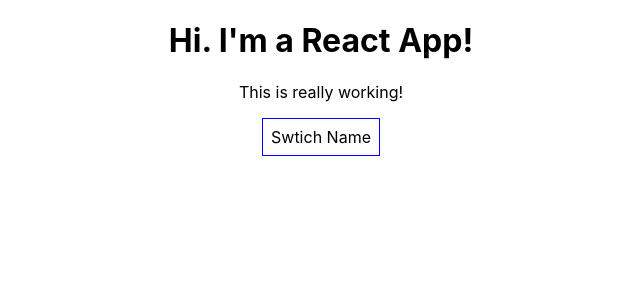
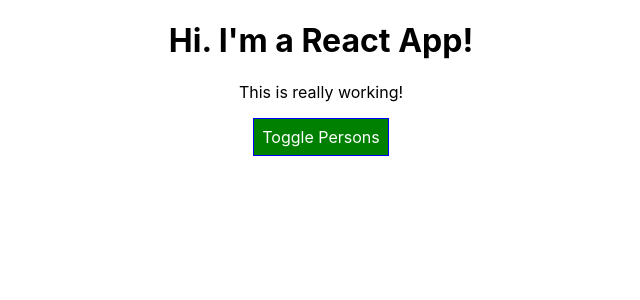
Before and after one commit to blksim/vanila-js-training, a React (Create React App) app in the folder react-training/react-complete-guide/: page / in a window 1280 px wide. Shown: the top 300 px of the page, without its empty margins (319-959 px from the left). Built offline with nearby package versions, Linux system fonts and the light colour scheme.

Commit message:
Styling React Component & Elements

```diff
--- a/react-training/react-complete-guide/package.json
+++ b/react-training/react-complete-guide/package.json
@@ -6,9 +6,11 @@
     "@testing-library/jest-dom": "^4.2.4",
     "@testing-library/react": "^9.5.0",
     "@testing-library/user-event": "^7.2.1",
+    "radium": "^0.26.0",
     "react": "^16.13.1",
     "react-dom": "^16.13.1",
-    "react-scripts": "3.4.1"
+    "react-scripts": "3.4.1",
+    "styled-components": "^5.1.1"
   },
   "scripts": {
     "start": "react-scripts start",
--- a/react-training/react-complete-guide/src/App.css
+++ b/react-training/react-complete-guide/src/App.css
@@ -1,3 +1,26 @@
 .App {
   text-align: center;
 }
+
+.red {
+  color: red;
+}
+
+.bold {
+  font-weight: bold;
+}
+
+/* 이 경우 모든 컴포넌트의 버튼에 스타일이 적용됨. */
+/* .button {
+  background-color: green;
+  color: white;
+  font: inherit;
+  border: 1px solid blue;
+  padding: 8px;
+  cursor: pointer;
+}
+
+.button:hover {
+  background-color: salmon;
+  color: black;
+} */
--- a/react-training/react-complete-guide/src/App.js
+++ b/react-training/react-complete-guide/src/App.js
@@ -1,9 +1,27 @@
 import React, { Component } from 'react';
 //import React, { useState } from 'react'; // useState is the hook that allows us to manage state in a functional component.
+import styled from 'styled-components';
 import './App.css';
-import './Person/Person.css'; // thanks to webpack, we can actually import css into js though it will not really merge the two files.
+//import Radium, { StyleRoot } from 'radium';
+//import './Person/Person.css'; // thanks to webpack, we can actually import css into js though it will not really merge the two files.
 import Person from './Person/Person';
 
+// dynamic expression is also syntax of template literal, not react
+// styled component will have a look at that function and pass the props as argument
+// then we can use the props here and returned text
+const StyledButton = styled.button`
+  background-color: ${props => props.alt ? 'red' : 'green'};
+  color: white;
+  font: inherit;
+  border: 1px solid blue;
+  padding: 8px;
+  cursor: pointer;
+
+  &:hover {
+    background-color: ${props => props.alt ? 'salmon' : 'lightgreen'};
+    color: black;
+  }
+`;
 // const App = props => {
 // /* we can pass initial state into the function.
 //   IMPORTANT : useState returns an array with exactly two elements always.
@@ -178,13 +196,18 @@ class App extends Component {
   2. NOT RECOMMENDED : use arrow function with inside of curly brace. it is convenient but can be inefficient because react can re-render certain things too often
   */
   render() {
-    const style = {// using inline styles are only applied to single element and no other element or even in the same component.
-      backgroundColor: 'white',
-      font: 'inherit',
-      border: '1px solid blue',
-      padding: '8px',
-      cursor: 'pointer'
-    };
+    // const style = {// using inline styles are only applied to single element and no other element or even in the same component.
+    //   backgroundColor: 'green',
+    //   color: 'white',
+    //   font: 'inherit',
+    //   border: '1px solid blue',
+    //   padding: '8px',
+    //   cursor: 'pointer',
+    //   ':hover': {
+    //     backgroundColor: 'lightgreen',
+    //     color: 'black'
+    //   }
+    // };
 
     let persons = null;
 
@@ -222,8 +245,21 @@ class App extends Component {
       </div>
       );
     }
+      // assign a value to one of its properties
+      //style.backgroundColor = 'red';
+/*
+      So this is pretty cool because now you have the best of both worlds,
+      you have the normal css pseudo selectors you can add and you still have scoped styles
+      which you can easily edit from within your javascript code, as you can see below.
+
+        style[':hover'] = {
+        backgroundColor: 'salmon',
+        color: 'black'
+      }
+    }
 
     /*
+
 
     - You can render content conditionally by adding a ternary expression.
       but as our app grows as we possibly nest conditions, it can be hard to keep track of which expression is responsible for what
@@ -233,13 +269,21 @@ class App extends Component {
       a variable we conditionally assign before returning.
 
     */
+   const classes = [];
+   if (this.state.persons.length <= 2) { // classes = ['red']
+     classes.push('red');
+   }
+   if (this.state.persons.length <= 1) {
+     classes.push('bold'); // classes = ['red' 'bold']
+   }
+   // to use inline media queries with Radium, you should wrap JSX with StyleRoot component
     return (
+//      <StyleRoot>
       <div className="App">
         <h1>Hi. I'm a React App!</h1>
-        <p>This is really working!</p>
-        <button
-        style={style}
-        onClick={this.togglePersonsHandler.bind(this)}>Swtich Name</button>
+        <p className={classes.join(' ')}>This is really working!</p>
+        <StyledButton alt={this.state.showPerson}
+        onClick={this.togglePersonsHandler}>Toggle Persons</StyledButton>
         {persons}
          {/* { this.state.showPersons ?
         <div>
@@ -252,7 +296,8 @@ class App extends Component {
          </div> : null
         }  */}
       </div>
-      )
+//      </StyleRoot>
+      );
 
       /* looks like html but it's not. just some syntactical sugar.
       it was basically invented by the react team
@@ -277,7 +322,9 @@ class App extends Component {
       - jsx expression must have one root element.
       - It is a typical thing to wrap everything into one root element per component
     */
-   }
+
+  }
 }
-
-export default App;
+// you can use this on both components created with class and extends component as well as functional components
+//export default Radium(App);
+ export default App;
--- a/react-training/react-complete-guide/src/Person/Person.css
+++ b/react-training/react-complete-guide/src/Person/Person.css
@@ -2,7 +2,7 @@
 but can see as global css class in a browser.
 You can also see that automatic prefixes to work in as many browsers as possible.
 */
-.Person {
+/* .Person {
     width: 60%;
     margin: 16px auto;
     border: 1px solid #eee;
@@ -10,3 +10,19 @@ You can also see that automatic prefixes to work in as many browsers as possible
     padding: 16px;
     text-align: center;
 }
+
+@media (min-width: 500px) {
+    .Person {
+        width: 450px;
+    }
+}  */
+
+/*
+If you want to scope it to a component
+or if you want to change it dynamically,
+you can do this with radium.
+@media (min-width: 500px) {
+    .Person {
+        width: 450px;
+    }
+} */
--- a/react-training/react-complete-guide/src/Person/Person.js
+++ b/react-training/react-complete-guide/src/Person/Person.js
@@ -1,5 +1,9 @@
 import React from 'react';
+//import Radium from 'radium';
+import styled from 'styled-components';
+
 import './Person.css';
+
 
 /* props is simply an object giving us access to all the attributes we pass to our own components.
 But sometimes you don't want to get some information from outside but you want to have it inside a component and change it from inside there, too.
@@ -10,13 +14,44 @@ listen to the nameChangeHandler which updates the state --> pass down tghe value
 --> output the value to the input
 */
 
+/*
+USING STYLED COMPONENTS
+- already returns our react component so this already is a functional or class based.
+  so instead of creating a function here a functional component we just stored the result of this method call in our style.
+  With using styled components library we can have a nice mixture of "CSX" and JavaScript "all in one file" with help of these installed compoents.
+
+- the styles set up here are *not added as inline styles* but instead the style components package takes them
+  puts them into see us as class selectors and adds them to the head of document and then
+  just adds the appropriate CSS class to the div which is returned by this component or which is created as part of this component.
+
+- that means you're not working with inline styles which can have certain disadvantages e.g cascading nature of CSS
+*/
+const StyledDiv = styled.div `
+width: 60%;
+margin: 16px auto;
+border: 1px solid #eee;
+box-shadow:  0 2px 3px #ccc;
+padding: 16px;
+text-align: center;
+
+@media (min-width: 500px) {
+        width: 450px;
+}
+   `
+
 const person = (props) => {
+    // const style = {
+    //     '@media (min-width: 500px)': {
+    //         width: '450px'
+    //     }
+    // }
+    // <div className="Person" style={style}>
     return (
-    <div className="Person">
-        <p onClick={props.click}>I'm {props.name} and I am {props.age} years old!</p>
-        <p>{props.children}</p>
-        <input type="text" onChange={props.changed} value={props.name}/>
-    </div>
+        <StyledDiv>
+            <p onClick={props.click}>I'm {props.name} and I am {props.age} years old!</p>
+            <p>{props.children}</p>
+            <input type="text" onChange={props.changed} value={props.name}/>
+        </StyledDiv>
     )
 };
 /**
@@ -31,8 +66,15 @@ const person = (props) => {
  * - you can put your content into your compoent from outside, also by placing it between the opening and closing tag and accessing it with props.children.
  */
 
+/**
+ * we need to wrap our application in a style root element.
+ * this is a component made available by Radium
+ * and whilst wrapping the export with radium is enough for its pseudo selectors,
+ * for basically transforming selectors like media queries or other animations with keyframes.
+ *
+ */
+//export default Radium(person);
 export default person;
-
 /*
 // when using class-based components, it's this.props
 class Person extends Component {
```
Also changed, not shown: 1 other file (tests, documents, lock files or other folders).
